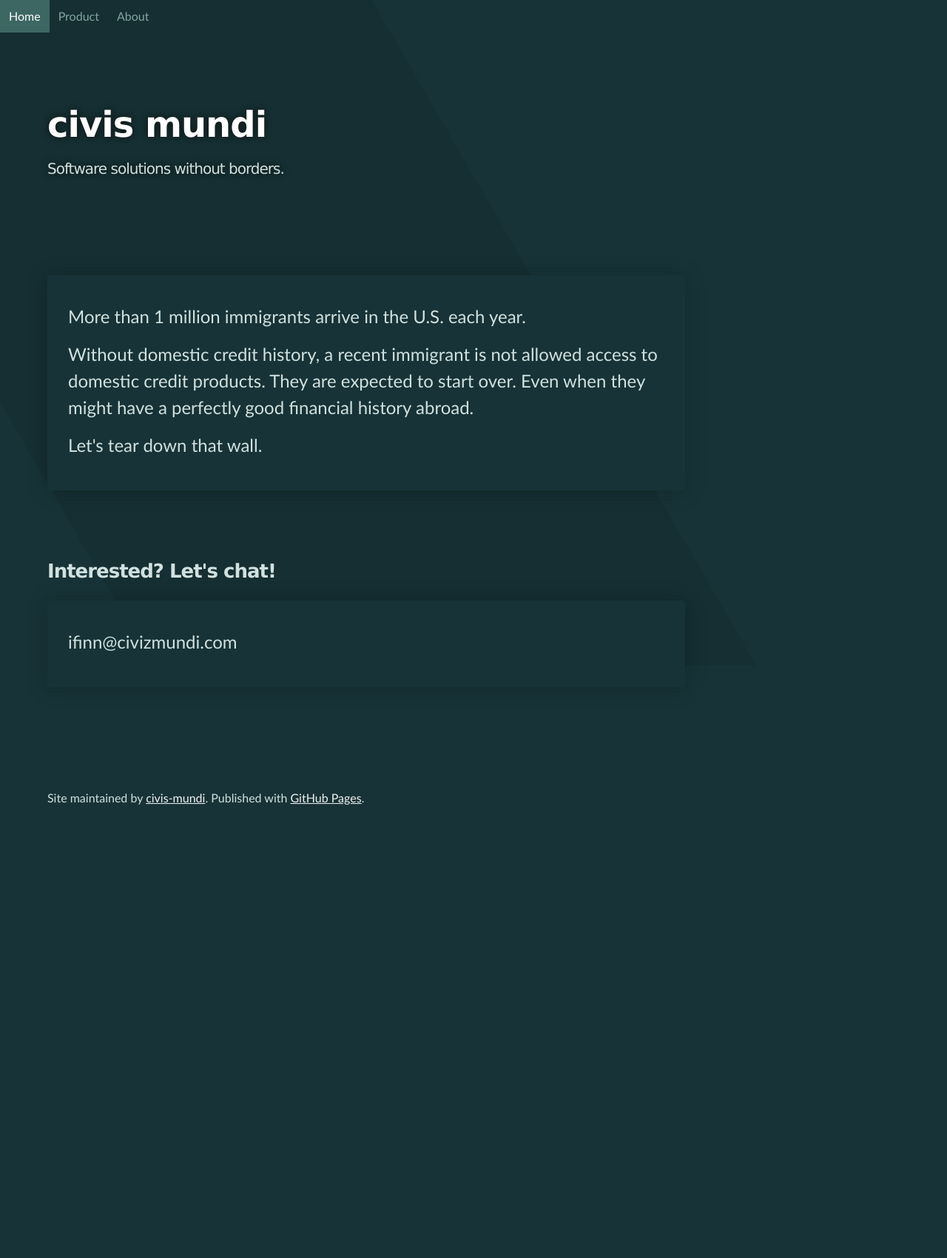
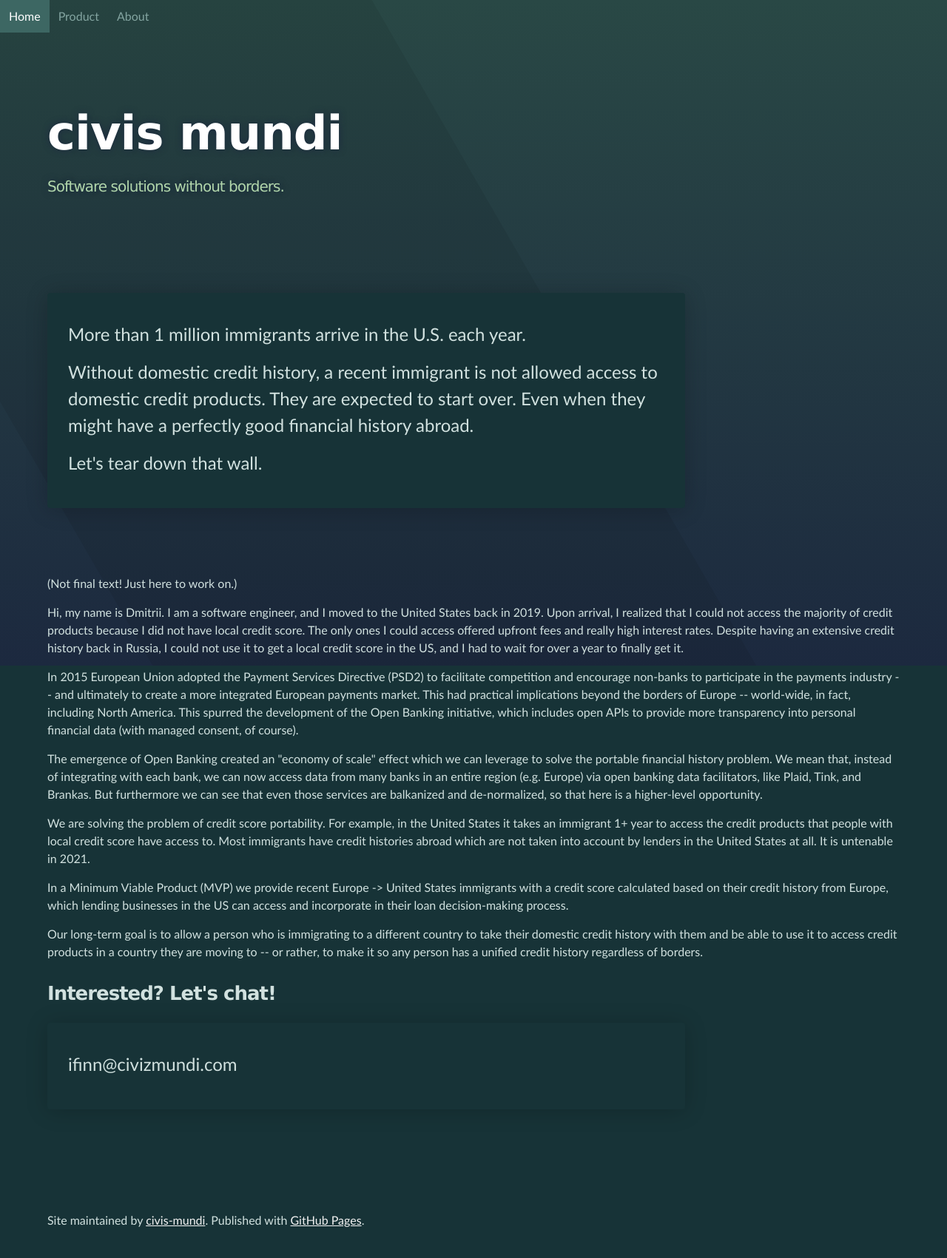
Before and after one commit to civis-mundi/civis-mundi.github.io, a Jekyll site: the page built from index.html, in a window 1280 px wide. Shown: the whole page at 74% size. Built offline with Jekyll 4.4.1, drawn with Linux system fonts in a browser that asks for light colours; before the commit the page ends 1130 px from its top, so only the background shows below that.

Commit message:
#2 More site improvements.

```diff
--- a/_sass/full-width.scss
+++ b/_sass/full-width.scss
@@ -4,6 +4,7 @@ Full-Width Styles
 *******************************************************************************/
 
 .background_wrapper {
+  background: linear-gradient(#294845, #1C293F);
   position: fixed;
   top: 0;
   bottom: 0;
@@ -69,15 +70,16 @@ Full-Width Styles
   margin: 0;
   color: #FFFFFF;
   font-size: 4rem;
-  font-weight: 700;
-  text-shadow: #111 0px 0px 10px;
+  font-weight: 800;
+  text-shadow: #1C293F 0px 0px 10px;
 }
 
 #project_tagline {
+  color: #B1D6AB;
   font-size: 1.25rem;
   font-weight: 300;
   background: none;
-  text-shadow: #111 0 0 0.6rem;
+  text-shadow: #1C293F 0 0 0.6rem;
   max-width: 35rem;
   line-height: 1.4;
 }
--- a/_sass/small-device.scss
+++ b/_sass/small-device.scss
@@ -8,7 +8,7 @@ Small Device Styles
   }
 
   #project_title {
-    font-size: 3rem;
+    font-size: 4rem;
   }
 
   #project_tagline {
--- a/index.html
+++ b/index.html
@@ -22,6 +22,48 @@ layout: default
     </p>
 </div>
 
+<div>
+    <p>
+        (Not final text! Just here to work on.)
+    </p>
+    <p>
+        Hi, my name is Dmitrii. I am a software engineer, and I moved to the United States back in 2019. Upon arrival, I
+        realized that I could not access the majority of credit products because I did not have local credit score. The only
+        ones I could access offered upfront fees and really high interest rates. Despite having an extensive credit history back
+        in Russia, I could not use it to get a local credit score in the US, and I had to wait for over a year to finally get
+        it.
+    </p>
+    <p>
+        In 2015 European Union adopted the Payment Services Directive (PSD2) to facilitate competition and encourage non-banks
+        to participate in the payments industry -- and ultimately to create a more integrated European payments market. This had
+        practical implications beyond the borders of Europe -- world-wide, in fact, including North America. This spurred the
+        development of the Open Banking initiative, which includes open APIs to provide more transparency into personal
+        financial data (with managed consent, of course).
+    </p>
+    <p>
+        The emergence of Open Banking created an "economy of scale" effect which we can leverage to solve the portable
+        financial history problem. We mean that, instead of integrating with each bank, we can now access data from many banks
+        in an entire region (e.g. Europe) via open banking data facilitators, like Plaid, Tink, and Brankas. But furthermore we
+        can see that even those services are balkanized and de-normalized, so that here is a higher-level opportunity.
+
+    </p>
+    <p>
+        We are solving the problem of credit score portability. For example, in the United States it takes an immigrant 1+ year
+        to access the credit products that people with local credit score have access to. Most immigrants have credit histories
+        abroad which are not taken into account by lenders in the United States at all. It is untenable in 2021.
+    </p>
+    <p>
+        In a Minimum Viable Product (MVP) we provide recent Europe -> United States immigrants with a credit score calculated
+        based on their credit history from Europe, which lending businesses in the US can access and incorporate in their loan
+        decision-making process.
+    </p>
+    <p>
+        Our long-term goal is to allow a person who is immigrating to a different country to take their domestic credit history
+        with them and be able to use it to access credit products in a country they are moving to -- or rather, to make it so
+        any person has a unified credit history regardless of borders.
+    </p>
+</div>
+
 <h2>Interested? Let's chat!</h2>
 <div class="content-item-container">
     <p>
```
Also changed, not shown: product/index.html (+16 -0 lines).
